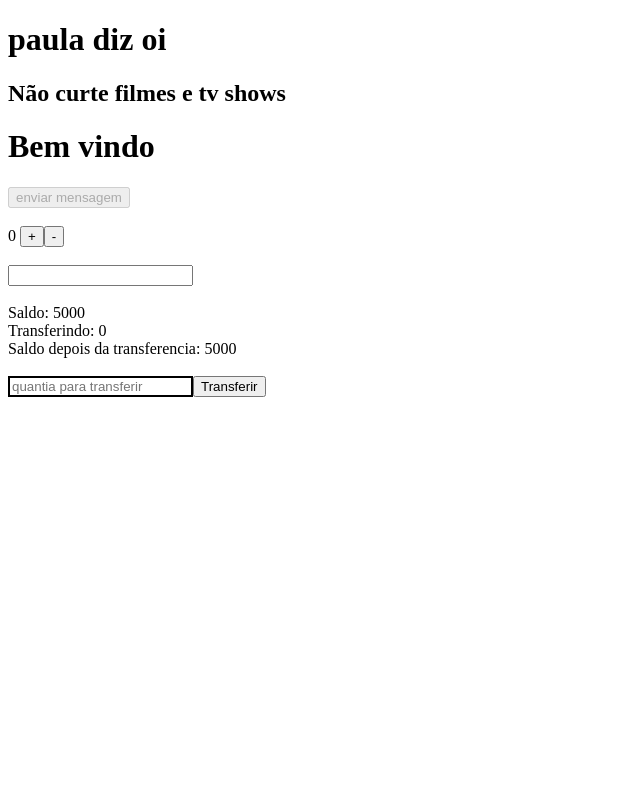
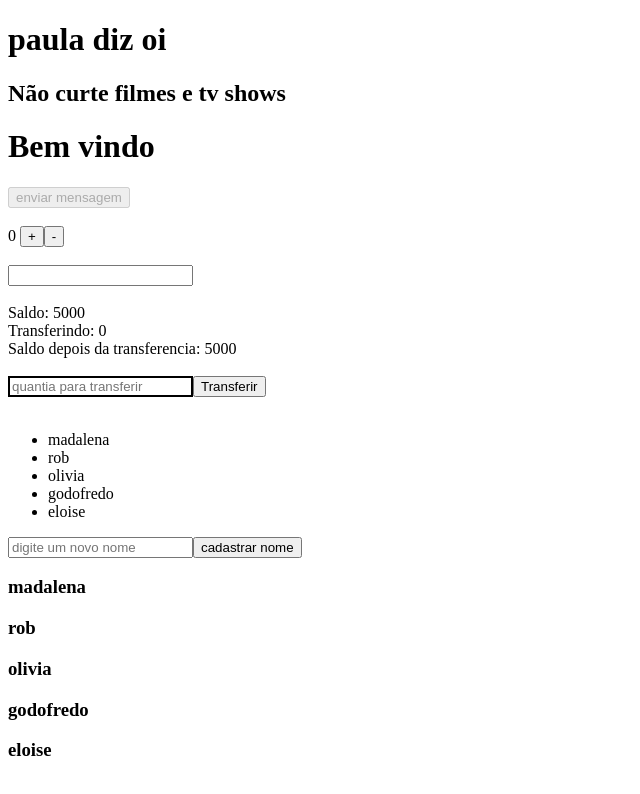
Before and after one commit to senagab/quick-start-vue, a Vue app: page / in a window 1280 px wide. Shown: the top 794 px of the page, without its empty margins (0-640 px from the left). Built offline with nearby package versions, Linux system fonts and the light colour scheme.

Commit message:
feat: listagens e v-for

```diff
--- a/src/App.vue
+++ b/src/App.vue
@@ -27,6 +27,8 @@
   email: '',
   saldo: 5000,
   transferindo: 0,
+  nomes: ['madalena', 'rob', 'olivia', 'godofredo', 'eloise'],
+  nomeAInserir: '',
 })
 
 function incrementar() {
@@ -52,6 +54,17 @@
   const { saldo, transferindo } = estado;
   return saldo >= transferindo;
 }
+
+function cadastraNome() {
+  if (estado.nomeAInserir.length >= 3) {
+
+    estado.nomes.push(estado.nomeAInserir)
+  } else {
+    alert("digite mais caracteres")
+  }
+  // console.log(estado);
+}
+
 </script>
 
 <template>
@@ -91,6 +104,22 @@
   <button v-if="validaValorTransferencia()">Transferir</button>
   <span v-else>Valor maior que o saldo disponível</span>
 
+  <br>
+  <br>
+
+  <ul>
+    <li v-for="nome in estado.nomes">
+      {{ nome }}
+    </li>
+  </ul>
+
+  <input @keyup="evento => estado.nomeAInserir = evento.target.value" type="text" placeholder="digite um novo nome">
+  <button @click="cadastraNome()" type="button">cadastrar nome</button>
+
+  <h3 v-for="nome in estado.nomes">
+    {{ nome }}
+  </h3>
+
 </template>
 
 <style scoped>
```
